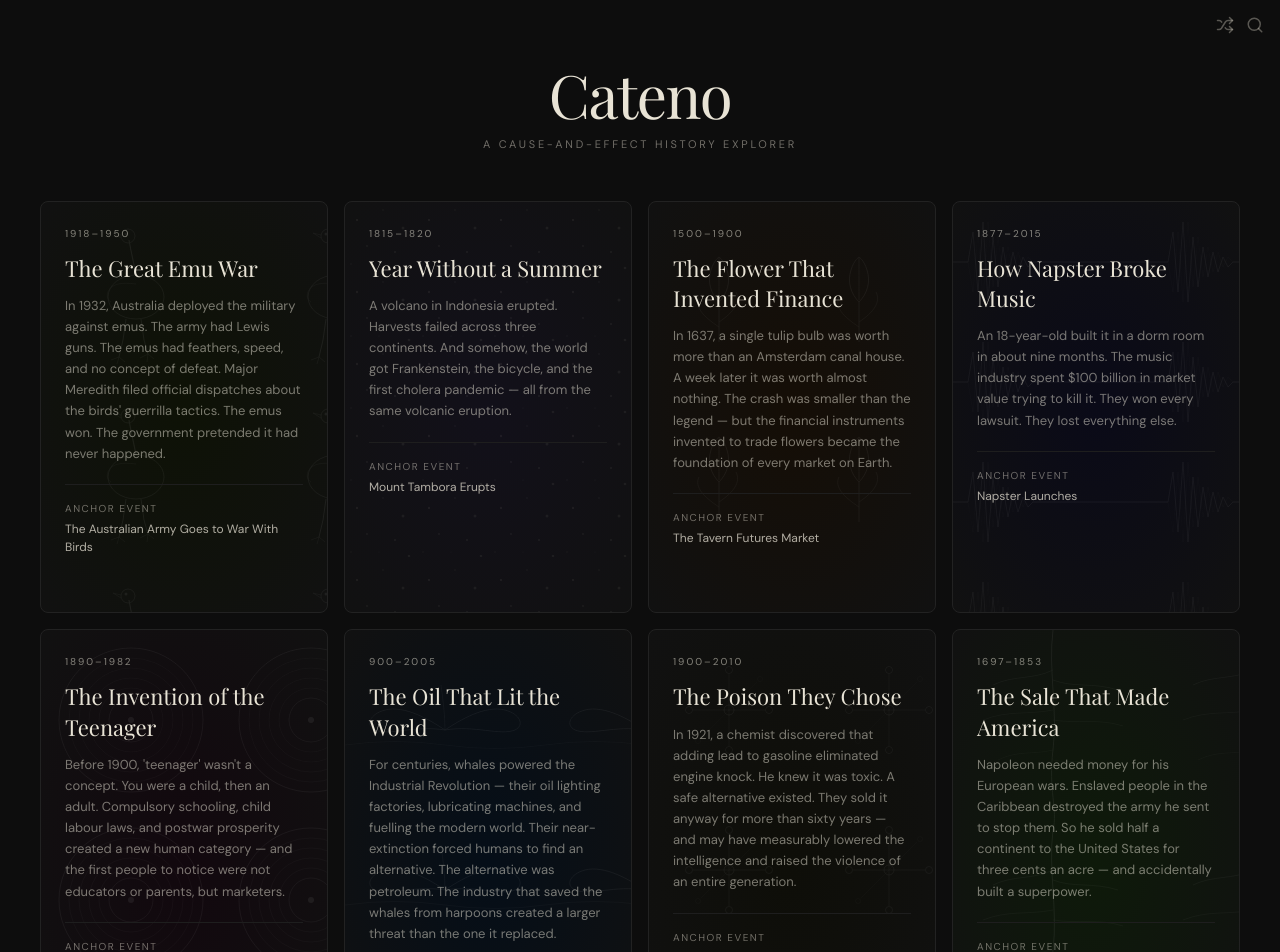
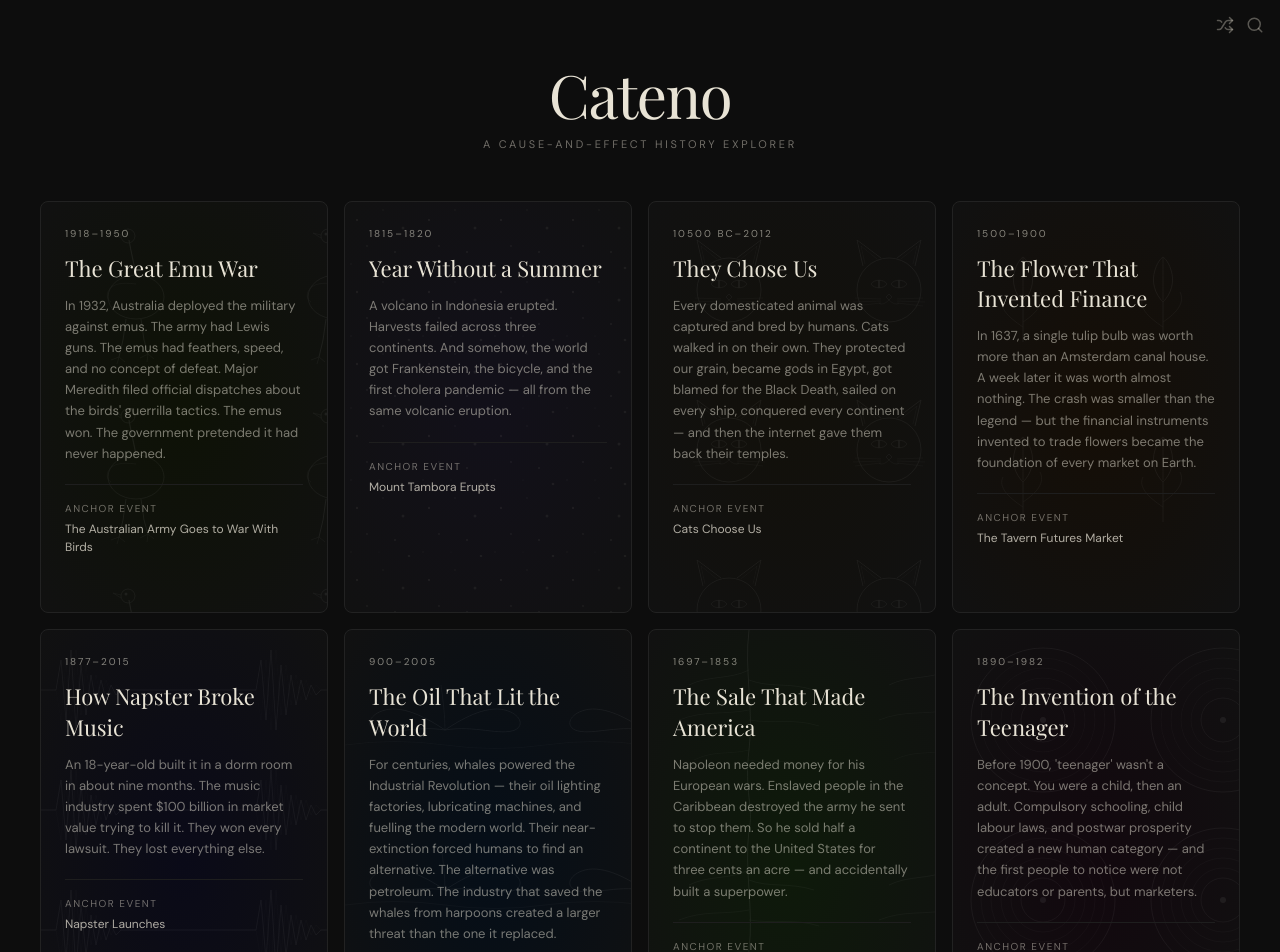
Before and after one commit to catsbyy/cateno, a React (Vite) app: page / in a window 1280 px wide. Shown: the top 952 px of the page. Built offline with nearby package versions, Linux system fonts and the light colour scheme.

Commit message:
reorder scenarios

```diff
--- a/src/data/scenarios.ts
+++ b/src/data/scenarios.ts
@@ -12,7 +12,7 @@ export interface ScenarioMeta {
   description: string;
   anchorId: string;
   anchorTitle: string; // precomputed so landing page doesn't need nodes
-  nodeCount: number;   // precomputed so progress bar needs no JSON
+  nodeCount: number; // precomputed so progress bar needs no JSON
 }
 
 export const SCENARIO_META: ScenarioMeta[] = [
@@ -37,6 +37,16 @@ export const SCENARIO_META: ScenarioMeta[] = [
     nodeCount: 32,
   },
   {
+    id: "cats",
+    title: "They Chose Us",
+    period: "10500 BC–2012",
+    description:
+      "Every domesticated animal was captured and bred by humans. Cats walked in on their own. They protected our grain, became gods in Egypt, got blamed for the Black Death, sailed on every ship, conquered every continent — and then the internet gave them back their temples.",
+    anchorId: "cats-self-domesticate",
+    anchorTitle: "Cats Choose Us",
+    nodeCount: 25,
+  },
+  {
     id: "tulip-mania",
     title: "The Flower That Invented Finance",
     period: "1500–1900",
@@ -57,6 +67,26 @@ export const SCENARIO_META: ScenarioMeta[] = [
     nodeCount: 36,
   },
   {
+    id: "whales",
+    title: "The Oil That Lit the World",
+    period: "900–2005",
+    description:
+      "For centuries, whales powered the Industrial Revolution — their oil lighting factories, lubricating machines, and fuelling the modern world. Their near-extinction forced humans to find an alternative. The alternative was petroleum. The industry that saved the whales from harpoons created a larger threat than the one it replaced.",
+    anchorId: "new-bedford-whaling-peak",
+    anchorTitle: "New Bedford — The Whaling Capital of the World",
+    nodeCount: 39,
+  },
+  {
+    id: "louisiana-purchase",
+    title: "The Sale That Made America",
+    period: "1697–1853",
+    description:
+      "Napoleon needed money for his European wars. Enslaved people in the Caribbean destroyed the army he sent to stop them. So he sold half a continent to the United States for three cents an acre — and accidentally built a superpower.",
+    anchorId: "louisiana-purchase-signed",
+    anchorTitle: "Louisiana Purchase Signed",
+    nodeCount: 43,
+  },
+  {
     id: "invention-of-teenager",
     title: "The Invention of the Teenager",
     period: "1890–1982",
@@ -67,16 +97,6 @@ export const SCENARIO_META: ScenarioMeta[] = [
     nodeCount: 24,
   },
   {
-    id: "whales",
-    title: "The Oil That Lit the World",
-    period: "900–2005",
-    description:
-      "For centuries, whales powered the Industrial Revolution — their oil lighting factories, lubricating machines, and fuelling the modern world. Their near-extinction forced humans to find an alternative. The alternative was petroleum. The industry that saved the whales from harpoons created a larger threat than the one it replaced.",
-    anchorId: "new-bedford-whaling-peak",
-    anchorTitle: "New Bedford — The Whaling Capital of the World",
-    nodeCount: 39,
-  },
-  {
     id: "leaded-gasoline",
     title: "The Poison They Chose",
     period: "1900–2010",
@@ -85,16 +105,6 @@ export const SCENARIO_META: ScenarioMeta[] = [
     anchorId: "tetraethyl-lead-invented",
     anchorTitle: "Midgley Discovers Tetraethyl Lead",
     nodeCount: 26,
-  },
-  {
-    id: "louisiana-purchase",
-    title: "The Sale That Made America",
-    period: "1697–1853",
-    description:
-      "Napoleon needed money for his European wars. Enslaved people in the Caribbean destroyed the army he sent to stop them. So he sold half a continent to the United States for three cents an acre — and accidentally built a superpower.",
-    anchorId: "louisiana-purchase-signed",
-    anchorTitle: "Louisiana Purchase Signed",
-    nodeCount: 43,
   },
   {
     id: "wright-brothers",
@@ -283,32 +293,33 @@ export const SCENARIO_META: ScenarioMeta[] = [
 // in the initial bundle. All 26 files load only when their scenario is opened.
 
 const NODE_LOADERS: Record<string, () => Promise<{ default: unknown }>> = {
-  "emu-war":                () => import("./emu-war.json"),
-  "year-without-a-summer":  () => import("./year-without-a-summer.json"),
-  "tulip-mania":            () => import("./tulip-mania.json"),
-  "napster":                () => import("./napster.json"),
-  "invention-of-teenager":  () => import("./invention-of-teenager.json"),
-  "whales":                 () => import("./whales.json"),
-  "leaded-gasoline":        () => import("./leaded-gasoline.json"),
-  "louisiana-purchase":     () => import("./louisiana-purchase.json"),
-  "wright-brothers":        () => import("./wright-brothers.json"),
-  "french-revolution":      () => import("./french-revolution.json"),
-  "fall-of-rome":           () => import("./fall-of-rome.json"),
-  "wwi":                    () => import("./wwi.json"),
-  "scientific-revolution":  () => import("./scientific-revolution.json"),
+  "emu-war": () => import("./emu-war.json"),
+  "year-without-a-summer": () => import("./year-without-a-summer.json"),
+  "tulip-mania": () => import("./tulip-mania.json"),
+  napster: () => import("./napster.json"),
+  "invention-of-teenager": () => import("./invention-of-teenager.json"),
+  whales: () => import("./whales.json"),
+  "leaded-gasoline": () => import("./leaded-gasoline.json"),
+  "louisiana-purchase": () => import("./louisiana-purchase.json"),
+  "wright-brothers": () => import("./wright-brothers.json"),
+  "french-revolution": () => import("./french-revolution.json"),
+  "fall-of-rome": () => import("./fall-of-rome.json"),
+  wwi: () => import("./wwi.json"),
+  "scientific-revolution": () => import("./scientific-revolution.json"),
   "black-plague-renaissance": () => import("./black-plague-renaissance.json"),
-  "age-of-exploration":     () => import("./age-of-exploration.json"),
-  "mongols":                () => import("./mongols.json"),
-  "zheng-he":               () => import("./zheng-he.json"),
-  "templars":               () => import("./templars.json"),
-  "polynesia":              () => import("./polynesia.json"),
+  "age-of-exploration": () => import("./age-of-exploration.json"),
+  mongols: () => import("./mongols.json"),
+  "zheng-he": () => import("./zheng-he.json"),
+  templars: () => import("./templars.json"),
+  polynesia: () => import("./polynesia.json"),
   "underwater-archaeology": () => import("./underwater-archaeology.json"),
-  "hollywood-birth":        () => import("./hollywood-birth.json"),
-  "hollywood-code":         () => import("./hollywood-code.json"),
-  "hollywood-blockbuster":  () => import("./hollywood-blockbuster.json"),
-  "f1-turbo-era":           () => import("./f1-turbo-era.json"),
-  "f1-bernie":              () => import("./f1-bernie.json"),
-  "f1-senna":               () => import("./f1-senna.json"),
+  "hollywood-birth": () => import("./hollywood-birth.json"),
+  "hollywood-code": () => import("./hollywood-code.json"),
+  "hollywood-blockbuster": () => import("./hollywood-blockbuster.json"),
+  "f1-turbo-era": () => import("./f1-turbo-era.json"),
+  "f1-bernie": () => import("./f1-bernie.json"),
+  "f1-senna": () => import("./f1-senna.json"),
+  cats: () => import("./cats.json"),
 };
 
 export async function loadScenarioNodes(id: string): Promise<CatenoNode[]> {
```
